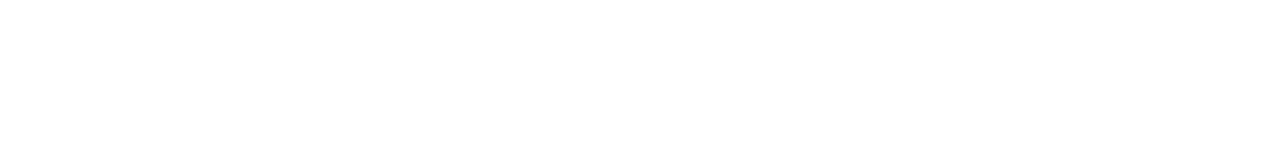
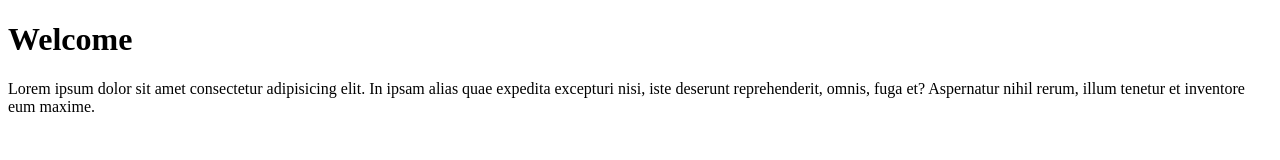
Before and after one commit to jackhuamanc/temporales1, a plain HTML site: page index.html in a window 1280 px wide. Drawn offline with Linux system fonts and the light colour scheme.

Commit message:
enviando og + text

```diff
--- a/index.html
+++ b/index.html
@@ -12,6 +12,8 @@
     <title>Mi primer website with / og</title>
 </head>
 <body>
+    <h1>Welcome</h1>
+    Lorem ipsum dolor sit amet consectetur adipisicing elit. In ipsam alias quae expedita excepturi nisi, iste deserunt reprehenderit, omnis, fuga et? Aspernatur nihil rerum, illum tenetur et inventore eum maxime.
 
 </body>
 </html>
```
